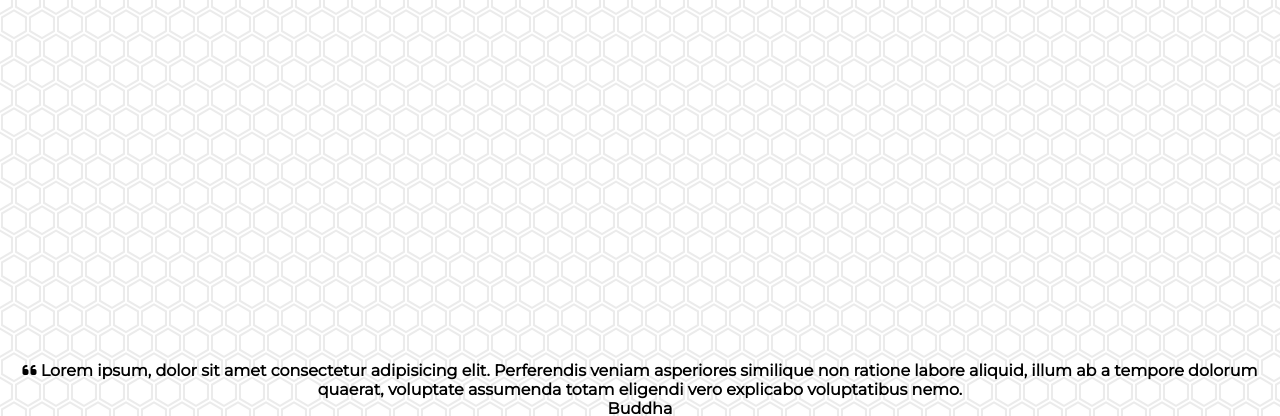
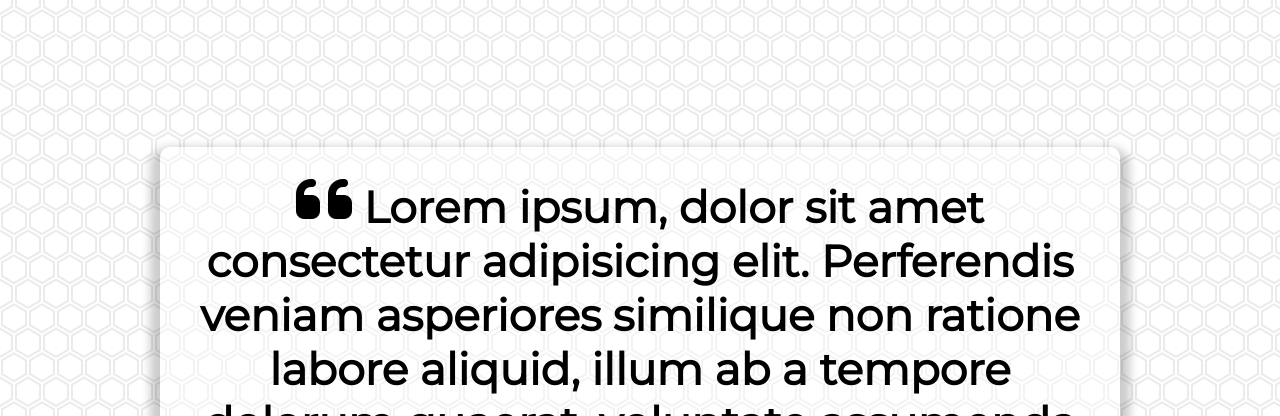
Before and after one commit to SimpleLuke/Quote-Generator, a plain HTML site: page index.html in a window 1280 px wide. Shown: the top 416 px of the page. Drawn offline with Linux system fonts and the light colour scheme.

Commit message:
add styling to quote

```diff
--- a/style.css
+++ b/style.css
@@ -17,3 +17,42 @@ body {
   align-items: center;
   justify-content: center;
 }
+
+.quote-container {
+  width: auto;
+  max-width: 900px;
+  padding: 20px 30px;
+  border-radius: 10px;
+  background-color: rgba(255, 255, 255, 0.4);
+  box-shadow: 0 10px 10px 10px rgba(0, 0, 0, 0.2);
+}
+
+.quote-text {
+  font-size: 2.75rem;
+}
+
+.long-quote {
+  font-size: 2rem;
+}
+
+.fa-quote-left {
+  font-size: 4rem;
+}
+
+.quote-author {
+  margin-top: 15px;
+  font-size: 2rem;
+  font-weight: 400;
+  font-style: italic;
+}
+
+/* Media Query: Tablet or smaller */
+@media screen and (max-width: 1000px) {
+  .quote-container {
+    margin: auto 10px;
+  }
+
+  .quote-text {
+    font-size: 2.5rem;
+  }
+}
```
